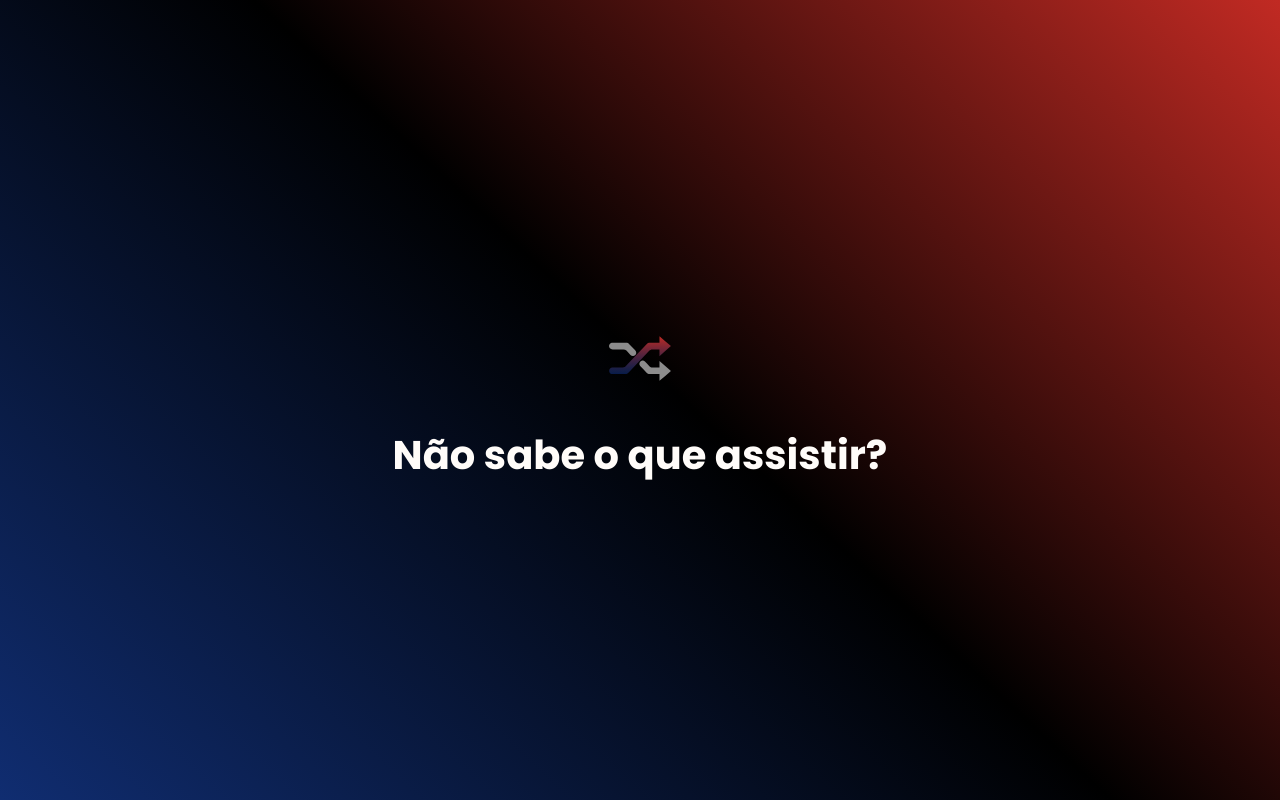
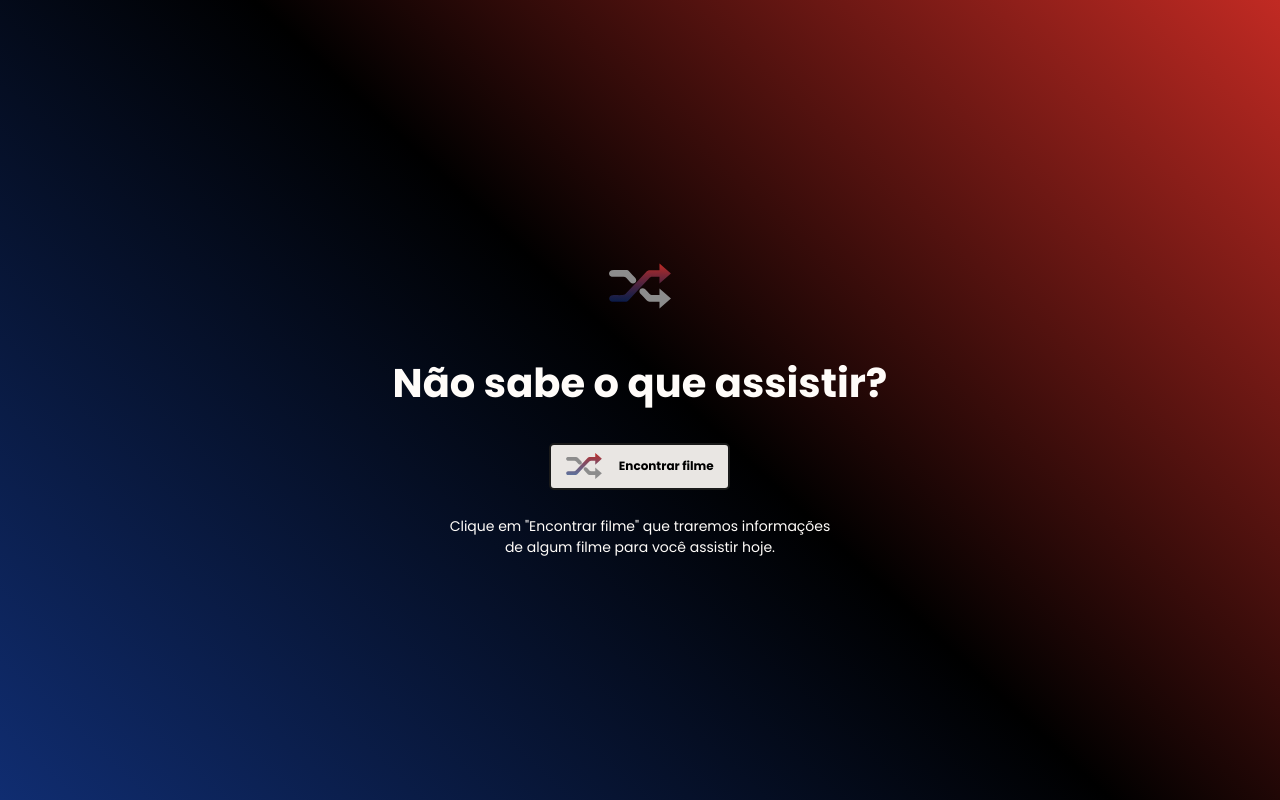
Before and after one commit to KrisMazzini/rocketflix, a React (Vite) app: page / in a window 1280 px wide. Built offline with nearby package versions, Linux system fonts and the light colour scheme.

Commit message:
include form button and page footer

```diff
--- a/index.html
+++ b/index.html
@@ -9,7 +9,7 @@
     <link rel="preconnect" href="https://fonts.gstatic.com" crossorigin>
     <link href="https://fonts.googleapis.com/css2?family=Poppins:wght@300;400;700&display=swap" rel="stylesheet">
 
-    <link rel="stylesheet" href="/src/styles/reset.css">
+    <link rel="stylesheet" href="./src/styles/reset.css">
 
     <title>Rocketflix</title>
   </head>
--- a/src/pages/Home/index.jsx
+++ b/src/pages/Home/index.jsx
@@ -2,11 +2,22 @@ import './styles.css'
 
 export function Home() {
     return (
-        <>
+        <main>
             <header>
                 <img src="/shuffle.svg" alt="Icon"/>
                 <h1>Não sabe o que assistir?</h1>
             </header>
-        </>
+            <form action="" method="get">
+                <button type="submit">
+                    <img src="/shuffle.svg" alt="Icon" />
+                    <p>Encontrar filme</p>
+                </button>
+            </form>
+            <footer>
+                <p>
+                    Clique em "Encontrar filme" que traremos informações de algum filme para você assistir hoje.
+                </p>
+            </footer>
+        </main>
     )
 }
--- a/src/pages/Home/styles.css
+++ b/src/pages/Home/styles.css
@@ -3,3 +3,48 @@ header img {
     width: 62.93px;
     margin-bottom: 20px;
 }
+
+button {
+    height: 47px;
+    width: 181px;
+
+    margin: 30px 0 26px;
+    border: 2px solid var(--button-margin);
+    border-radius: 5px;
+    outline: none;
+
+    display: inline-flex;
+    justify-content: center;
+    align-items: center;
+
+    cursor: pointer;
+    background-color: var(--button-background);
+}
+
+button img {
+    width: 35.56px;
+    height: 25.29px;
+    margin-right: 17px;
+}
+
+button p {
+    font-weight: 700;
+    font-size: 12px;
+    line-height: 18px;
+    color: #000;
+}
+
+footer {
+    display: inline-flex;
+}
+
+footer p {
+    max-width: 381px;
+
+    font-weight: 400;
+    font-size: 14px;
+    line-height: 21px;
+    text-align: center;
+
+    color: var(--title);
+}
--- a/src/styles/global.css
+++ b/src/styles/global.css
@@ -1,7 +1,8 @@
 :root {
     --title: #fffcf9;
     --subtitle: #b3b3b3;
-    --bg-button: #e9e6e3;
+    --button-background: #e9e6e3;
+    --button-margin: #1a1a1a;
     --background: linear-gradient(43deg, #102d71 0%, #000000 52%, #c12a23 100%);
     --mobile-background: linear-gradient(67.08deg, #1E46A3 0%, #000000 48.94%, #C12A23 99.97%);
   }
```
